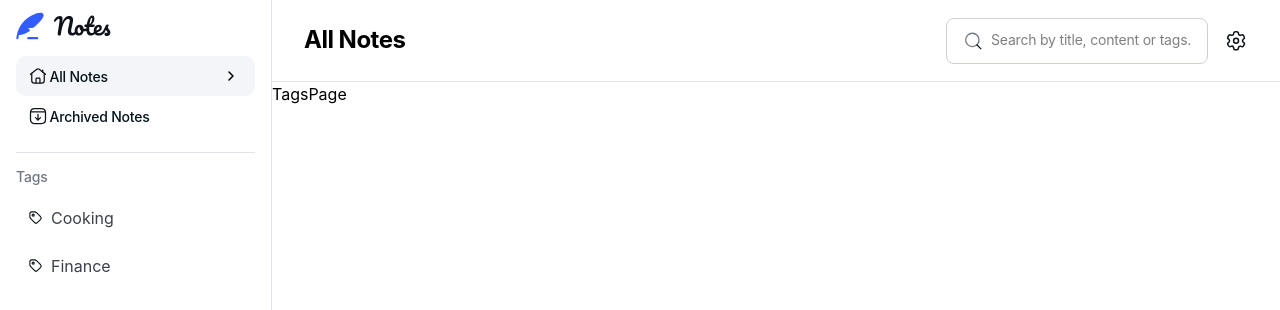
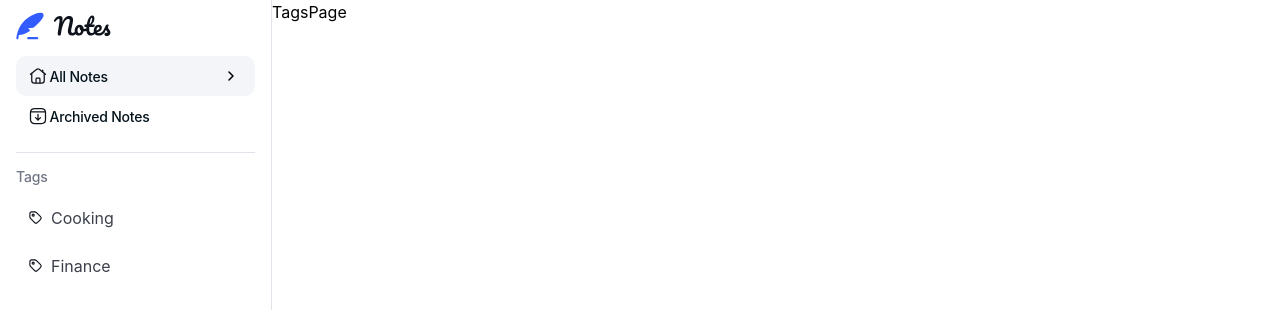
Before and after one commit to HamDean/note-taking-web-app, a React (Vite) app in the folder frontend/: page /tags in a window 1280 px wide. Shown: the top 310 px of the page. Built offline with nearby package versions, Linux system fonts and the light colour scheme; a web font is replaced by a local one.

Commit message:
Add dynamic header for desktop screens

```diff
--- a/frontend/src/Layout.tsx
+++ b/frontend/src/Layout.tsx
@@ -1,5 +1,4 @@
 import { Outlet } from "react-router";
-import DesktopPageHeader from "./components/DesktopPageHeader";
 import Menubar from "./components/Menubar";
 import Navbar from "./components/Navbar";
 import SideBar from "./components/SideBar";
@@ -8,7 +7,6 @@ const Layout = () => {
   return (
     <>
       <Navbar />
-      <DesktopPageHeader />
       <Menubar />
       <SideBar />
       <main>
--- a/frontend/src/components/DesktopPageHeader.tsx
+++ b/frontend/src/components/DesktopPageHeader.tsx
@@ -2,13 +2,13 @@ import SearchInput from "./SearchInput";
 import settingsIcon from "../assets/images/icon-settings.svg";
 import { Link } from "react-router";
 
-const DesktopPageHeader = () => {
+const DesktopPageHeader = ({ pageTitle } : { pageTitle?: string}) => {
   return (
     <nav
       className="hidden lg:flex border-b-neutral-200 border-b
                     ml-68  h-20.5  px-8 py-6.5 justify-between"
     >
-      <span className="text-preset-1">All Notes</span>
+      <span className="text-preset-1">{pageTitle || 'All Notes'}</span>
 
       <div className="flex gap-4 items-center">
         <SearchInput />
--- a/frontend/src/components/SideBar.tsx
+++ b/frontend/src/components/SideBar.tsx
@@ -3,6 +3,7 @@ import Tab from "./Tab";
 import TagsSection from "./TagsSection";
 import { sidetabs } from "../utils/constansts";
 import { useState } from "react";
+import { NavLink } from "react-router";
 
 const SideBar = () => {
   const [selectedTab, setSelectedTab] = useState("All Notes");
@@ -19,6 +20,7 @@ const SideBar = () => {
 
       <div>
         {sidetabs.map((tab, index) => (
+          <NavLink to={`/${tab.title}`}>
             <Tab
               key={index}
               iconSrc={tab.src}
@@ -26,6 +28,7 @@ const SideBar = () => {
               onSelectTab={(tab) => setSelectedTab(tab)}
               isSelected={tab.title === selectedTab}
             />
+          </NavLink>
         ))}
       </div>
 
--- a/frontend/src/components/route.tsx
+++ b/frontend/src/components/route.tsx
@@ -12,7 +12,7 @@ const router = createBrowserRouter([
     element: <Layout />,
     children: [
       {
-        index: true,
+        path: '/:note?',
         element: <HomePage />,
       },
       {
--- a/frontend/src/pages/HomePage.tsx
+++ b/frontend/src/pages/HomePage.tsx
@@ -1,14 +1,19 @@
 import { useState } from "react";
 import NoteComponent from "../components/NoteComponent";
+import DesktopPageHeader from "../components/DesktopPageHeader";
+import { useParams } from "react-router";
 
 const HomePage = () => {
   const [selectedIndex, setSelectedIndex] = useState(-1);
+  const { note = 'All Notes'} = useParams();
   const notes = [
     { title: "title 1", tags: ["tag 1", "tag 2"], dateCreated: "29 May 2015" },
     { title: "title 1", tags: ["tag 1", "tag 2"], dateCreated: "29 May 2015" },
     { title: "title 1", tags: ["tag 1", "tag 2"], dateCreated: "29 May 2015" },
   ];
   return (
+    <>
+      <DesktopPageHeader pageTitle={note} />
       <section className="align-page flex flex-col gap-1.5 px-4 py-5 lg:px-0 lg:py-0">
         <h1 className="text-preset-1 mb-4 lg:hidden">All Notes</h1>
         {notes.map((note, index) => (
@@ -22,6 +27,7 @@ const HomePage = () => {
           />
         ))}
       </section>
+    </>
   );
 };
 export default HomePage;
```
Lines whose indentation alone changed are shown as unchanged.
